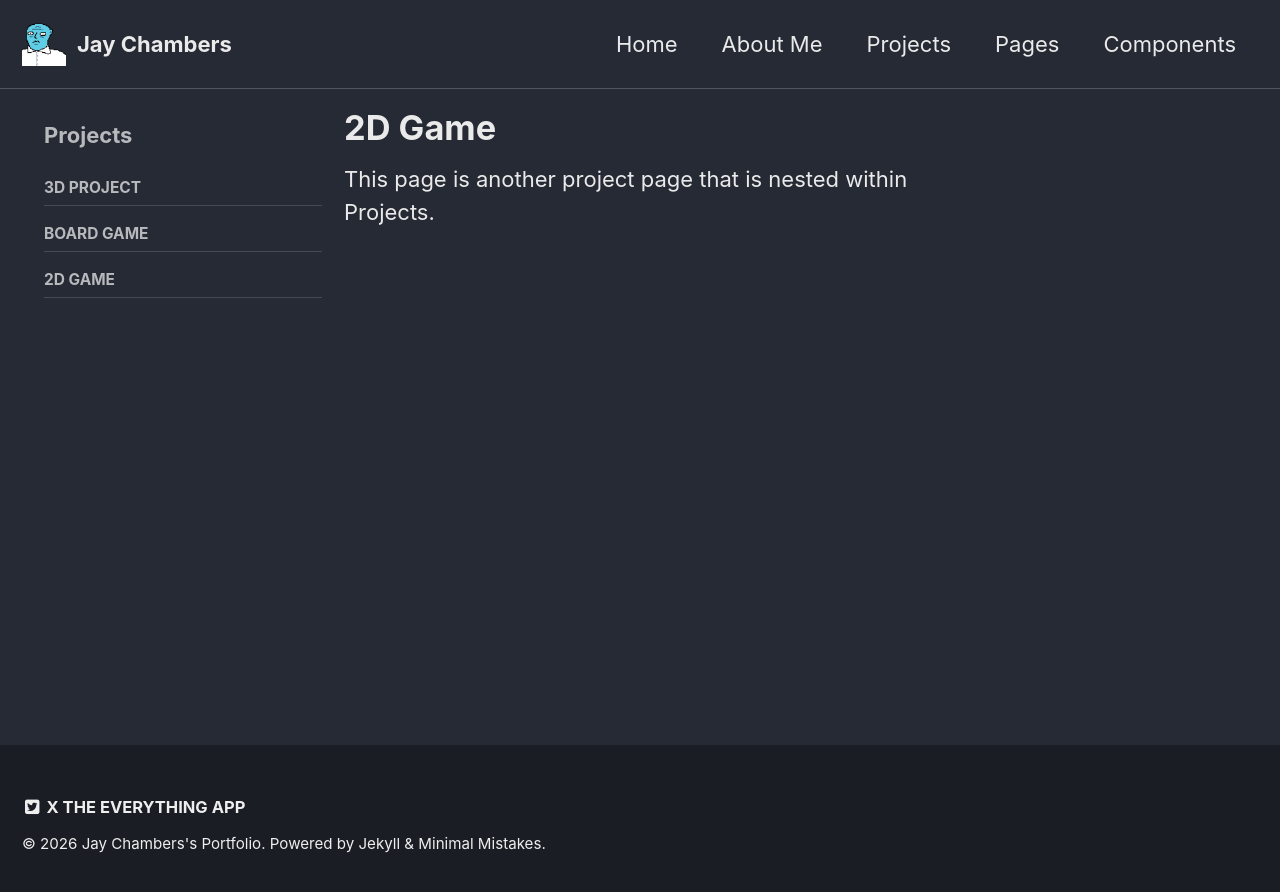
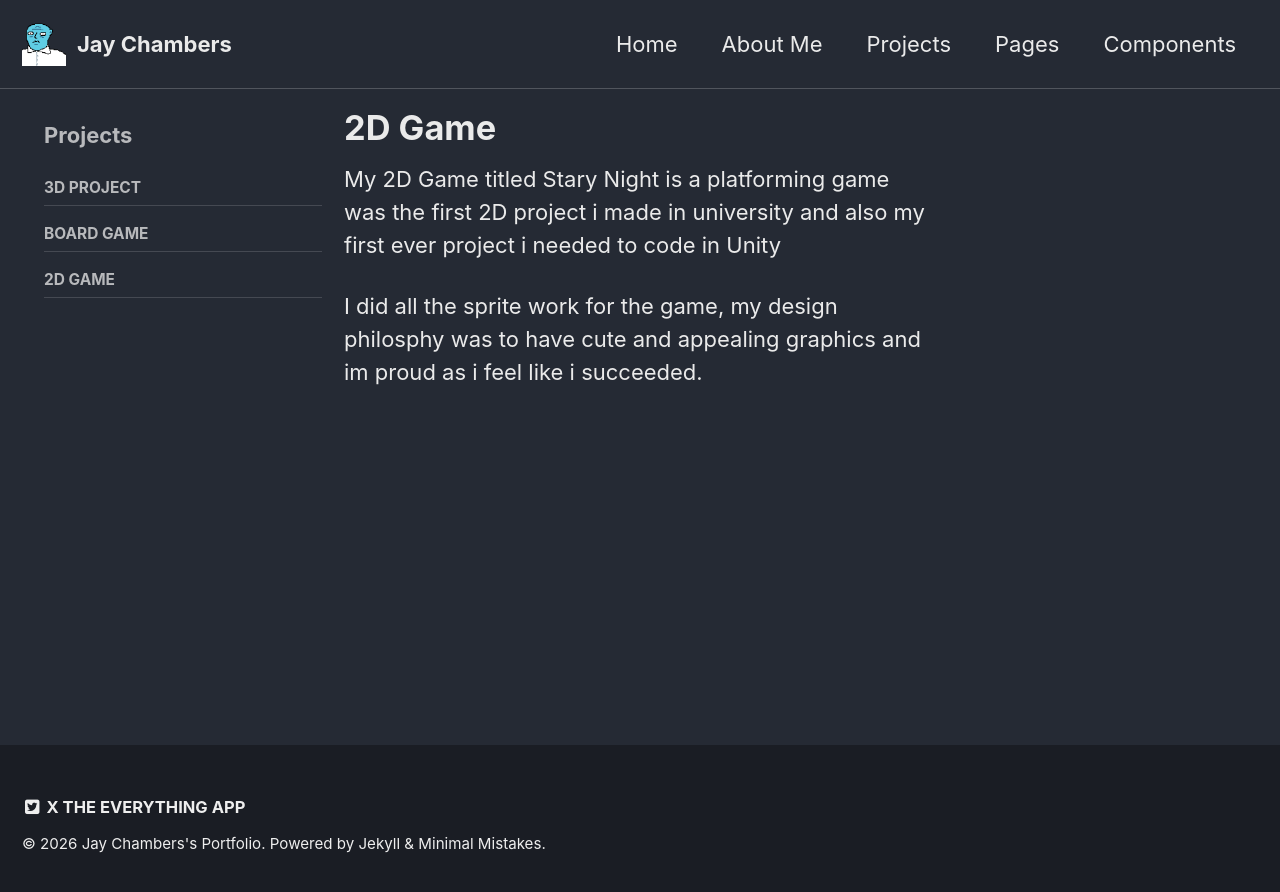
Before and after one commit to The-Funky-Pilot/The-Funky-Pilot.github.io, a Jekyll site: the page built from _pages/projects-2D.md, in a window 1280 px wide. Shown: the top 892 px of the page. Built offline with Jekyll 4.4.1, drawn with Linux system fonts in a browser that asks for light colours.

Commit message:
Update projects-2D.md

```diff
--- a/_pages/projects-2D.md
+++ b/_pages/projects-2D.md
@@ -8,4 +8,6 @@ sidebar:
     - projects
 ---
 
-This page is another project page that is nested within Projects.
+My 2D Game titled Stary Night is a platforming game was the first 2D project i made in university and also my first ever project i needed to code in Unity
+
+I did all the sprite work for the game, my design philosphy was to have cute and appealing graphics and im proud as i feel like i succeeded.
```
